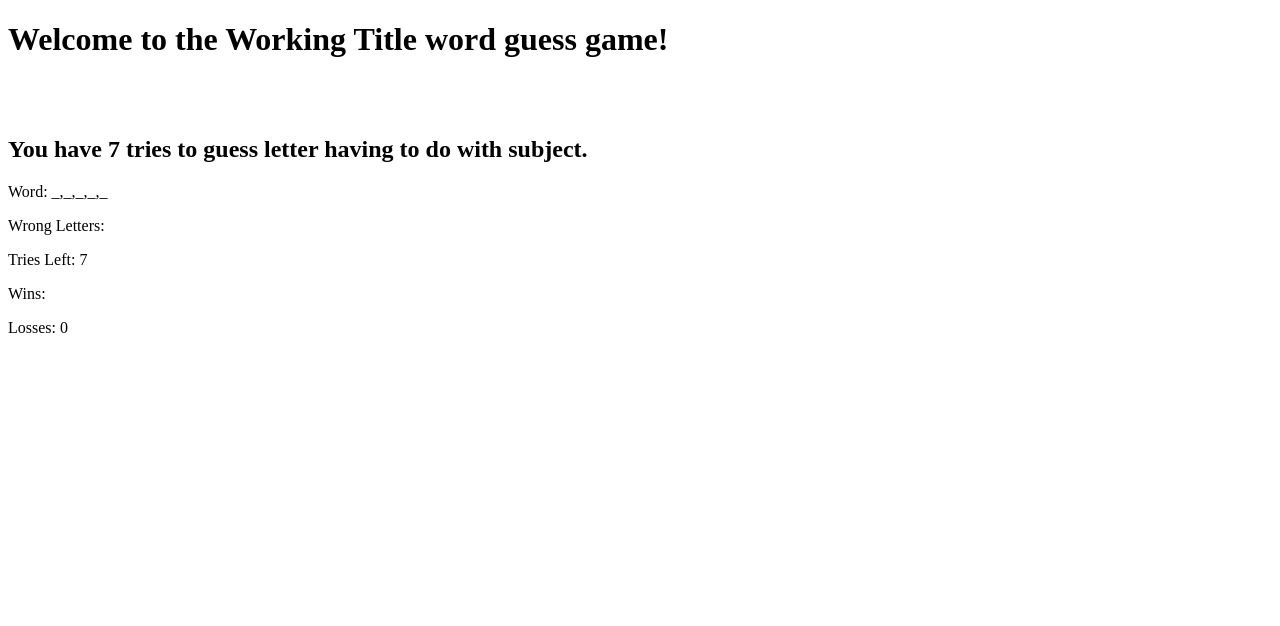
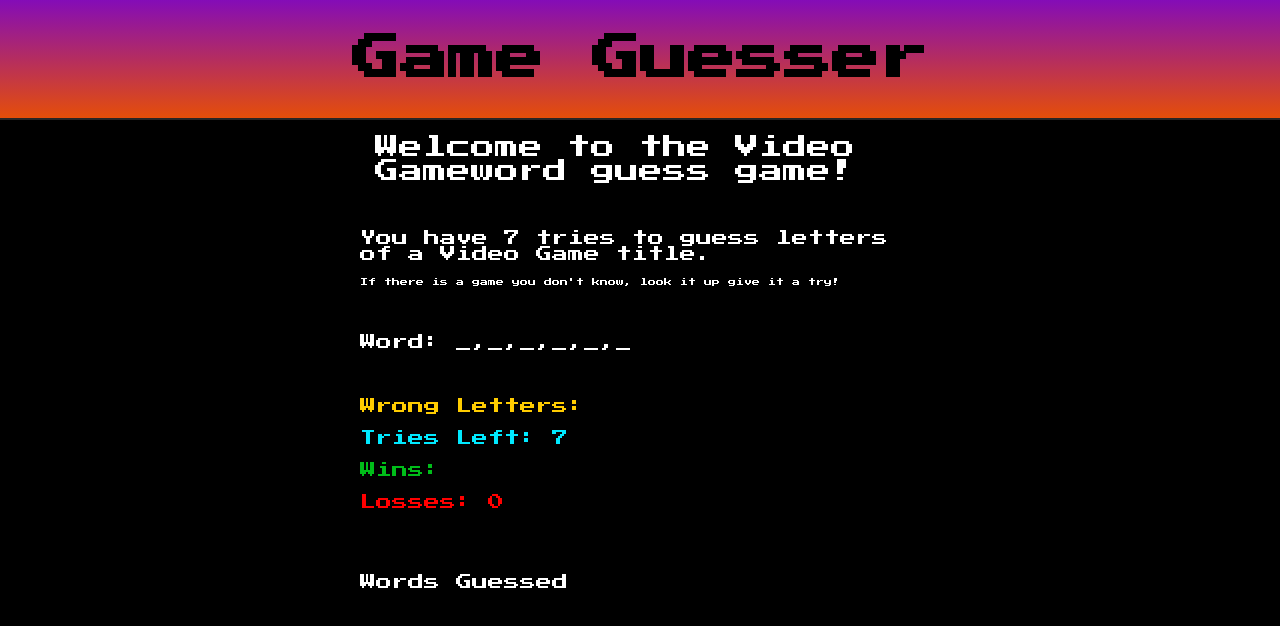
Before and after one commit to iamstu/WordGuessGame, a plain HTML site: page index.html in a window 1280 px wide. Drawn offline with Linux system fonts and the light colour scheme.

Commit message:
falling with style

```diff
--- /dev/null
+++ b/assets/css/reset.css
@@ -0,0 +1,48 @@
+/* http://meyerweb.com/eric/tools/css/reset/
+   v2.0 | 20110126
+   License: none (public domain)
+*/
+
+html, body, div, span, applet, object, iframe,
+h1, h2, h3, h4, h5, h6, p, blockquote, pre,
+a, abbr, acronym, address, big, cite, code,
+del, dfn, em, img, ins, kbd, q, s, samp,
+small, strike, strong, sub, sup, tt, var,
+b, u, i, center,
+dl, dt, dd, ol, ul, li,
+fieldset, form, label, legend,
+table, caption, tbody, tfoot, thead, tr, th, td,
+article, aside, canvas, details, embed,
+figure, figcaption, footer, header, hgroup,
+menu, nav, output, ruby, section, summary,
+time, mark, audio, video {
+	margin: 0;
+	padding: 0;
+	border: 0;
+	font-size: 100%;
+	font: inherit;
+	vertical-align: baseline;
+}
+/* HTML5 display-role reset for older browsers */
+article, aside, details, figcaption, figure,
+footer, header, hgroup, menu, nav, section {
+	display: block;
+}
+body {
+	line-height: 1;
+}
+ol, ul {
+	list-style: none;
+}
+blockquote, q {
+	quotes: none;
+}
+blockquote:before, blockquote:after,
+q:before, q:after {
+	content: '';
+	content: none;
+}
+table {
+	border-collapse: collapse;
+	border-spacing: 0;
+}
--- /dev/null
+++ b/assets/css/style.css
@@ -0,0 +1,53 @@
+html, body{
+    height: 100%;
+}
+
+header {
+
+    font-weight: 900;
+    font-size: 48px;
+    padding: 35px 0 35px 0;
+    width: 100%;
+    text-align: center;
+    background: linear-gradient( to bottom, #840cb7, #e54e09);
+    border-bottom-width: 2px;
+    border-style: solid;
+    border-color: rgb(41, 37, 37);
+    color: #000;
+}
+
+.content{
+    font-family: 'Press Start 2P', cursive;
+    background: #000;
+    height: 100%;
+    color: #fff;
+}
+
+.game{
+    width: 560px;
+    margin: 0 auto;
+}
+
+h1{
+    margin: 15px;
+    font-size: 24px;
+}
+.sidenote{
+    font-size: 8px;
+}
+
+#wrong{
+    color: #ffcc00;
+}
+
+#tries{
+    color: #00e9ff;
+}
+
+#wins{
+    color: #00bc19;
+}
+
+#losses{
+    color: #ff0000;
+}
--- a/assets/javascript/game.js
+++ b/assets/javascript/game.js
@@ -1,5 +1,5 @@
     console.log("its working");
-    var wordList = ["FIRST", "SECOND", "THIRD", "FOURTH", "FIFTH"];
+    var wordList = ["CONTRA", "DOOM", "XCOM", "METROID", "MARIO", "PORTAL", "HALFLIFE", "JSRF", "BRAID", "FALLOUT", "FABLE", "EARTHBOUND"];
     var computerChoice= [];
     var computerLetter;
     var choice;
@@ -74,7 +74,7 @@ function getWord(){
            wrong = [];
            wins++;
            tries = 7;
-            document.querySelector("#wins").innerHTML = "wins: " + wins;
+            document.querySelector("#wins").innerHTML = "Wins: " + wins;
             document.querySelector("#tries").innerHTML = "Tries Left: " + tries;
             document.querySelector("#wrong").innerHTML = "Wrong Letters: " + wrong;
         }
--- a/index.html
+++ b/index.html
@@ -1,22 +1,36 @@
 <!DOCTYPE html>
 <html>
 <head>
-    <title>hangman</title>
-
-
+    <title>Character Guess</title>
+    <link rel="stylesheet" type="text/css" href="assets/css/reset.css">
+    <link rel="stylesheet" type="text/css" href="assets/css/style.css">
+    <link href="https://fonts.googleapis.com/css?family=Press+Start+2P" rel="stylesheet">
 </head>
 <body>
-    <h1>Welcome to the Working Title word guess game!</h1>
+    <div class="content">
+    <header>Game Guesser</header>
+    <div class="game">
+    <h1>Welcome to the Video Gameword guess game!</h1>
     <br><br>
 
-    <h2>You have 7 tries to guess letter having to do with subject.</h2>
+    <h2>You have 7 tries to guess letters of a Video Game title.</h2>
+    <br>
+    <p class="sidenote">If there is a game you don't know, look it up give it a try!</p>
+    <br><br><br>
     <div>
         <p id="word">Word:</p>
+        <br><br><br>
         <p id="wrong">Wrong Letters:</p>
+        <br>
         <p id="tries">Tries Left:</p>
+        <br>
         <p id="wins">Wins:</p>
+        <br>
         <p id="losses">Losses:</p>
-        <p></p>
+        <br><br><br><br>
+        <p id="guessed-words">Words Guessed</p>
+    </div>
+    </div>
     </div>
     <script src="assets/javascript/game.js"></script>
 </body>
```
